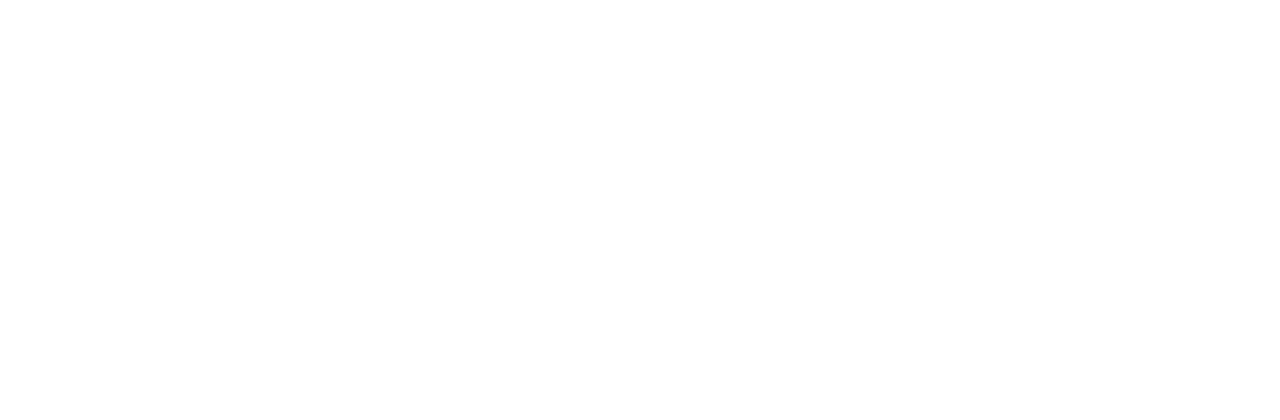
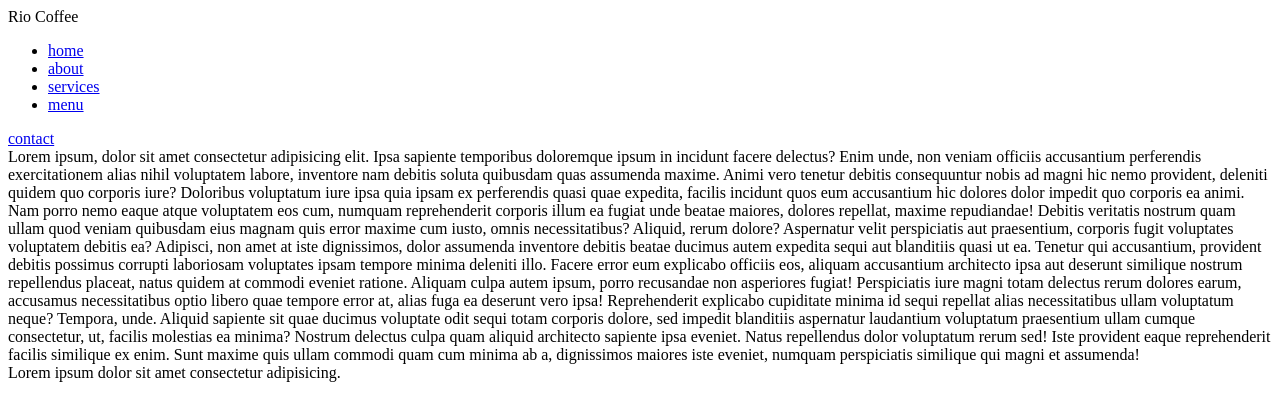
Before and after one commit to NforceCode/hometask-flex-heading, a plain HTML site: page index.html in a window 1280 px wide. Drawn offline with Linux system fonts and the light colour scheme; a web font is replaced by a local one.

Commit message:
Add markup

```diff
--- a/index.html
+++ b/index.html
@@ -1,12 +1,57 @@
 <!DOCTYPE html>
 <html lang="en">
-<head>
-  <meta charset="UTF-8">
-  <meta name="viewport" content="width=device-width, initial-scale=1.0">
-  <title>Rio Coffee</title>
-  <link rel="stylesheet" href="./assets/css/style.css">
-</head>
-<body>
-
-</body>
+  <head>
+    <meta charset="UTF-8" />
+    <meta name="viewport" content="width=device-width, initial-scale=1.0" />
+    <title>Rio Coffee</title>
+    <link rel="stylesheet" href="./assets/css/style.css" />
+    <link rel="preconnect" href="https://fonts.gstatic.com">
+    <link href="https://fonts.googleapis.com/css2?family=Gamja+Flower&display=swap" rel="stylesheet">
+  </head>
+  <body>
+    <header class="site-heading">
+      <div class="heading-logo">Rio Coffee</div>
+      <nav class="nav">
+        <ul class="nav-list">
+          <li class="nav-item">
+            <a href="#" class="link nav-link">home</a>
+          </li>
+          <li class="nav-item">
+            <a href="#" class="link nav-link">about</a>
+          </li>
+          <li class="nav-item">
+            <a href="#" class="link nav-link">services</a>
+          </li>
+          <li class="nav-item">
+            <a href="#" class="link nav-link">menu</a>
+          </li>
+        </ul>
+      </nav>
+      <a href="#" class="link contact-link">contact</a>
+    </header>
+    <main class="site-main-content">
+      Lorem ipsum, dolor sit amet consectetur adipisicing elit. Ipsa sapiente temporibus doloremque ipsum in incidunt
+      facere delectus? Enim unde, non veniam officiis accusantium perferendis exercitationem alias nihil voluptatem
+      labore, inventore nam debitis soluta quibusdam quas assumenda maxime. Animi vero tenetur debitis consequuntur
+      nobis ad magni hic nemo provident, deleniti quidem quo corporis iure? Doloribus voluptatum iure ipsa quia ipsam ex
+      perferendis quasi quae expedita, facilis incidunt quos eum accusantium hic dolores dolor impedit quo corporis ea
+      animi. Nam porro nemo eaque atque voluptatem eos cum, numquam reprehenderit corporis illum ea fugiat unde beatae
+      maiores, dolores repellat, maxime repudiandae! Debitis veritatis nostrum quam ullam quod veniam quibusdam eius
+      magnam quis error maxime cum iusto, omnis necessitatibus? Aliquid, rerum dolore? Aspernatur velit perspiciatis aut
+      praesentium, corporis fugit voluptates voluptatem debitis ea? Adipisci, non amet at iste dignissimos, dolor
+      assumenda inventore debitis beatae ducimus autem expedita sequi aut blanditiis quasi ut ea. Tenetur qui
+      accusantium, provident debitis possimus corrupti laboriosam voluptates ipsam tempore minima deleniti illo. Facere
+      error eum explicabo officiis eos, aliquam accusantium architecto ipsa aut deserunt similique nostrum repellendus
+      placeat, natus quidem at commodi eveniet ratione. Aliquam culpa autem ipsum, porro recusandae non asperiores
+      fugiat! Perspiciatis iure magni totam delectus rerum dolores earum, accusamus necessitatibus optio libero quae
+      tempore error at, alias fuga ea deserunt vero ipsa! Reprehenderit explicabo cupiditate minima id sequi repellat
+      alias necessitatibus ullam voluptatum neque? Tempora, unde. Aliquid sapiente sit quae ducimus voluptate odit sequi
+      totam corporis dolore, sed impedit blanditiis aspernatur laudantium voluptatum praesentium ullam cumque
+      consectetur, ut, facilis molestias ea minima? Nostrum delectus culpa quam aliquid architecto sapiente ipsa
+      eveniet. Natus repellendus dolor voluptatum rerum sed! Iste provident eaque reprehenderit facilis similique ex
+      enim. Sunt maxime quis ullam commodi quam cum minima ab a, dignissimos maiores iste eveniet, numquam perspiciatis
+      similique qui magni et assumenda!
+    </main>
+    <footer class="site-footer">Lorem ipsum dolor sit amet consectetur adipisicing.</footer>
+  </body>
 </html>
```
